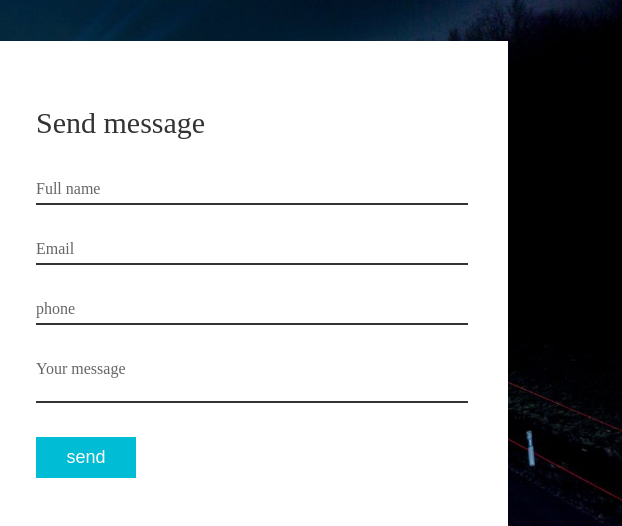
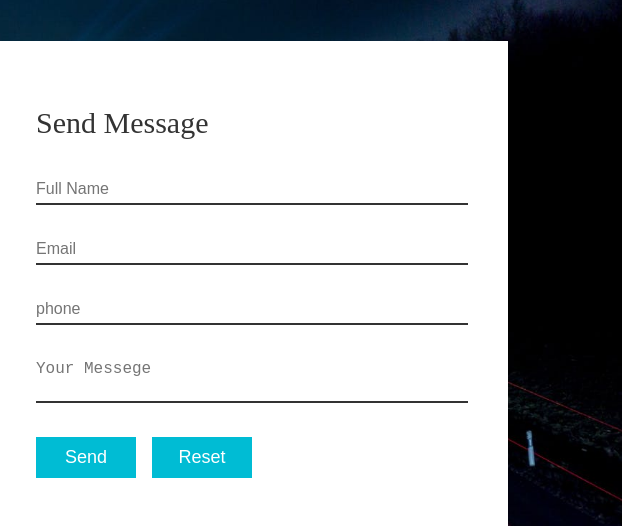
Before and after one commit to MHAE391/Web-Project, a plain HTML site: page Contact Us.html in a window 1280 px wide. Shown: the part 369-895 px from the top of the page, 658-1280 px from the left. Drawn offline with Linux system fonts and the light colour scheme; files whose address does not match are found by name.

Commit message:
Update Contact Us.html

```diff
--- a/Contact Us.html
+++ b/Contact Us.html
@@ -151,15 +151,7 @@ font-weight: 500;
 	transition: 0.5s;
 	color: #666;
 }
-.contactform .inputbox input:focus ~ span,
-.contactform .inputbox input:valid ~ span,
-.contactform .inputbox textarea:focus ~ span,
-.contactform .inputbox textarea:valid ~ span
-{
-	color: #e91e63;
-	font-size: 12px;
-	transform : translateY (-20px) ;
-}
+
 .contactform .inputbox input[type="submit"]{
 	width: 100px;
 	background: #00bcd4;
@@ -170,6 +162,15 @@ font-weight: 500;
 	font-size: 18px;
 }
 
+.contactform .inputbox input[type="reset"]{
+	width: 100px;
+	background: #00bcd4;
+	border: none;
+	color: #fff;
+	cursor: pointer;
+	padding: 10px;
+	font-size: 18px;
+}
  </style>
 </head>
 <body>
@@ -224,26 +225,23 @@ font-weight: 500;
 
 <div class="contactform">
   <form>
-  	<h2>Send message</h2>
+  	<h2>Send Message</h2>
   	<div class="inputbox">
-  		<input type="text" id="fname" required="required" name="fullname">
-  		<span>Full name</span>
+  		<input type="text" id="fname" required="required" placeholder="Full Name">
   	</div>
   	<div class="inputbox">
-  		<input type="text" id="fname" required="required" name="email">
-  		<span>Email</span>
+  		<input type="email" id="fname" required="required" placeholder="Email">
   	</div>
   	<div class="inputbox">
-  		<input type="text" id="fname" required="required" name="phone" >
-  		<span>phone</span>
+  		<input type="text" id="fname" required="required" placeholder="phone" >
   	</div>
   	<div class="inputbox">
-  		<textarea required="required"></textarea>
-  		<span>Your message</span>
+  		<textarea required="required" placeholder="Your Messege"></textarea>
+
   	</div>
   	<div class="inputbox">
-  	<input type="submit" value="send"></div>
-
+  	<input type="submit" value="Send">&nbsp;&nbsp;&nbsp;
+        <input type="reset" value="Reset"></div>
   </form>
   </form>
 </div>
```
